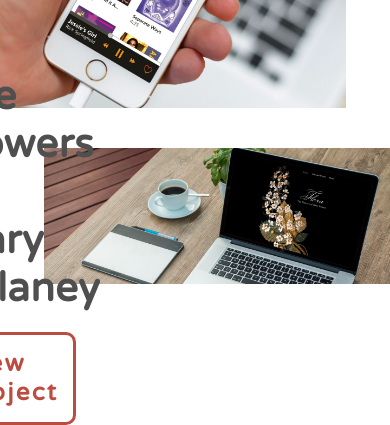
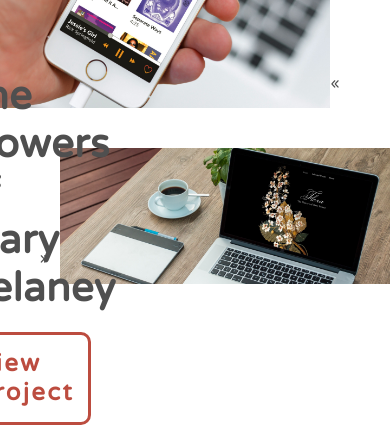
Before and after one commit to juliaxiamengzhu/portfolio, a plain HTML site: page index.html in a window 390 px wide. Shown: the part 838-1263 px from the top of the page. Drawn offline with nearby package versions, Linux system fonts and the light colour scheme.

Commit message:
To address lack of hover in mobile browsers, sliding divs now have pull tabs. Added double chevrons as tab indicators, but no styles on them yet.

```diff
--- a/index.html
+++ b/index.html
@@ -24,6 +24,7 @@
 		<div class = "splash">
 			<img src = "img/showpieces/frame4.jpg" alt = "Daily UI preview">
 			<div class = "right-link">
+				<div class = "right-pull">&#171;</div>
 				<h2>Daily UI Selections and Other Pieces</h2>
 				<a href = "daily_ui.html">
 				<div class = "button">View pieces</div></a>
@@ -33,6 +34,7 @@
 		<div class = "splash">
 			<img src="img/showpieces/frame.jpg" alt="ABC Lab preview">
 			<div class = "left-link">
+				<div class = "left-pull">&#187;</div>
 				<h2>ABC Lab: Usability <br>Through Design</h2>
 				<a href = "abc_labs.html">
 				<div class = "button">View project</div></a>
@@ -42,6 +44,7 @@
 		<div class = "splash">
 			<img src="img/showpieces/frame2.jpg" alt="Modern Walkman Preview">
 			<div class = "right-link">
+					<div class = "right-pull">&#171;</div>
 				<h2>Modern Walkman: <br>A Case Study</h2>
 				<a href = "music_player.html">
 					<div class = "button">View project</div></a>
@@ -51,6 +54,7 @@
 		<div class = "splash">
 			<img src="img/showpieces/frame3.jpg" alt="Flora preview">
 			<div class = "left-link">
+					<div class = "left-pull">&#187;</div>
 				<h2>The Flowers of <br>Mary Delaney</h2>
 				<a href = "mary_delaney.html">
 					<div class = "button">View project</div></a>
--- a/styles.css
+++ b/styles.css
@@ -281,7 +281,7 @@ img{
 }
 
 .left-link{
-	left: -100%;
+	left: -90%;
 	grid-column: 1/span 2;
 	transition: left 0.5s ease-in-out;
 	-o-transition: left 0.5s ease-in-out;
@@ -290,12 +290,21 @@ img{
 	-webkit-transition: left 0.5s ease-in-out;
 }
 
-.splash:hover .left-link{
+.left-link .left-pull{
+	position: absolute;
+  	top: 50%;
+  	right: 0;
+  	width: 10%;
+  	height: 50%;
+  	cursor: pointer;
+}
+
+.left-link:hover{
 	left: 0px;
 }
 
 .right-link{
-	right: -100%;
+	right: -90%;
 	grid-column: 4/span 2;
 	transition: right 0.5s ease-in-out;
 	-o-transition: right 0.5s ease-in-out;
@@ -304,6 +313,20 @@ img{
 	-webkit-transition: right 0.5s ease-in-out;
 }
 
-.splash:hover .right-link{
+.right-link .right-pull{
+	position: absolute;
+  	top: 50%;
+  	left: 0;
+  	width: 10%;
+  	height: 50%;
+  	cursor: pointer;
+}
+
+/*.splash:hover .right-link{
+	right: 0px;
+}*/
+.splash .right-link:hover{
 	right: 0px;
 }
+
+@media {}
```
